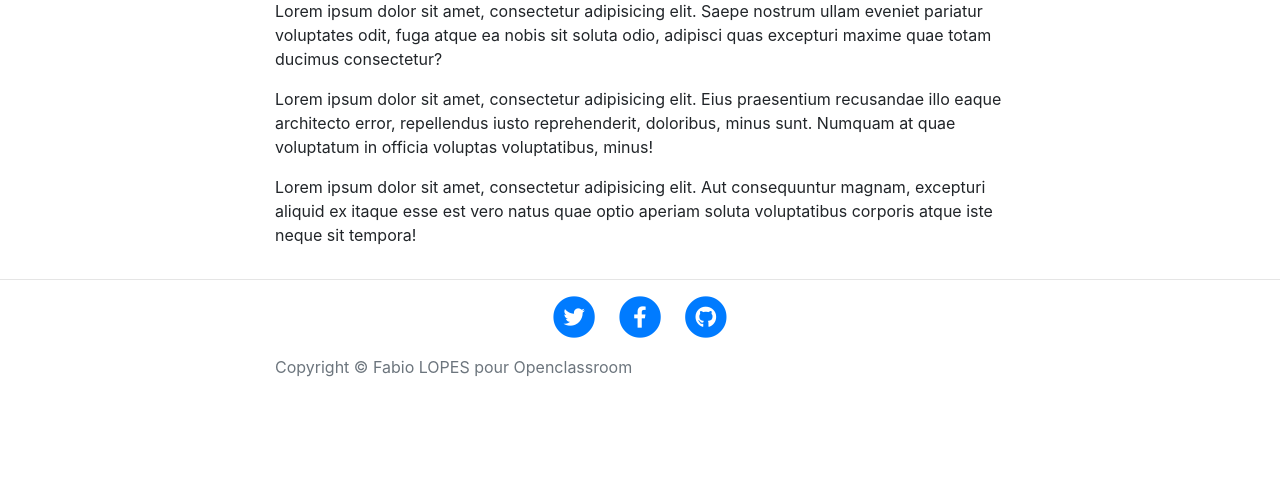
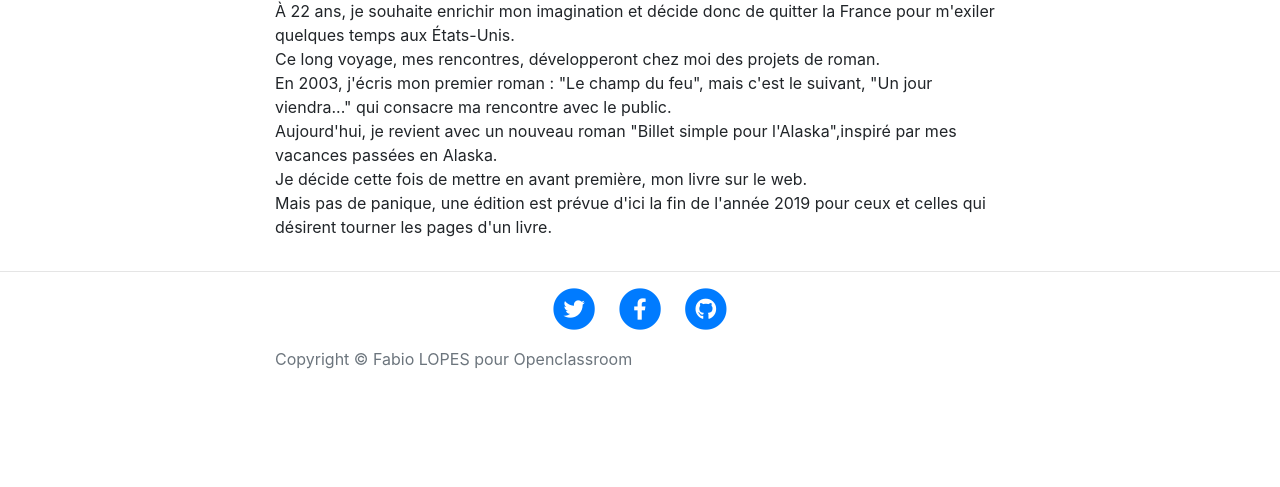
Before and after one commit to husotsuki/PROJET-4-PHP-BLOG-OP, a PHP site: page /PROJET-4-PHP-BLOG-OP/about.php in a window 1280 px wide. Shown: the part 81-568 px from the top of the page. Run offline with PHP 8.4, Linux system fonts and the light colour scheme; some libraries are stand-ins or nearby versions.

Commit message:
Begin of different test to merge with branch dev :innocent::sparkles:

```diff
--- a/views/about.php
+++ b/views/about.php
@@ -3,14 +3,14 @@
 <?php ob_start(); ?>
 
   <!-- Page Header -->
-  <header class="masthead" style="background-image: url('public/img/about-bg.jpg')">
+  <header class="masthead" style="background-image: url('public/img/author.jpg')">
     <div class="overlay"></div>
     <div class="container">
       <div class="row">
         <div class="col-lg-8 col-md-10 mx-auto">
           <div class="page-heading">
-            <h1>About Me</h1>
-            <span class="subheading">This is what I do.</span>
+            <h1>Qui suis-je ?</h1>
+            <span class="subheading">Jean Forteroche</span>
           </div>
         </div>
       </div>
@@ -21,9 +21,14 @@
   <div class="container">
     <div class="row">
       <div class="col-lg-8 col-md-10 mx-auto">
-        <p>Lorem ipsum dolor sit amet, consectetur adipisicing elit. Saepe nostrum ullam eveniet pariatur voluptates odit, fuga atque ea nobis sit soluta odio, adipisci quas excepturi maxime quae totam ducimus consectetur?</p>
-        <p>Lorem ipsum dolor sit amet, consectetur adipisicing elit. Eius praesentium recusandae illo eaque architecto error, repellendus iusto reprehenderit, doloribus, minus sunt. Numquam at quae voluptatum in officia voluptas voluptatibus, minus!</p>
-        <p>Lorem ipsum dolor sit amet, consectetur adipisicing elit. Aut consequuntur magnam, excepturi aliquid ex itaque esse est vero natus quae optio aperiam soluta voluptatibus corporis atque iste neque sit tempora!</p>
+        <p>
+                À 22 ans, je souhaite enrichir mon imagination et décide donc de quitter la France pour m'exiler quelques temps aux États-Unis. <br>
+                Ce long voyage, mes rencontres, développeront chez moi des projets de roman. <br>
+                En 2003, j'écris mon premier roman : "Le champ du feu", mais c'est le suivant, "Un jour viendra..." qui consacre ma rencontre avec le public. <br>
+                Aujourd'hui, je revient avec un nouveau roman "Billet simple pour l'Alaska",inspiré par mes vacances passées en Alaska. <br>
+                Je décide cette fois de mettre en avant première, mon livre sur le web. <br>
+                Mais pas de panique, une édition est prévue d'ici la fin de l'année 2019 pour ceux et celles qui désirent tourner les pages d'un livre.
+        </p>
       </div>
     </div>
   </div>
--- a/views/editPost.php
+++ b/views/editPost.php
@@ -5,14 +5,14 @@
 <?php ob_start(); ?>
 
 <!-- Page Header -->
-  <header class="masthead" style="background-image: url('public/img/home-bg.jpg')">
+  <header class="masthead" style="background-image: url('public/img/editpost.jpg')">
     <div class="overlay"></div>
     <div class="container">
       <div class="row">
         <div class="col-lg-8 col-md-10 mx-auto">
           <div class="site-heading">
-            <h1>Espace Administration </h1>
-            <span class="subheading">Bienvenue dans l'espace protégé </span>
+            <h1> Modification d'un billet </h1>
+            <span class="subheading">Espace Administration</span>
           </div>
         </div>
       </div>
--- a/views/login.php
+++ b/views/login.php
@@ -5,7 +5,7 @@
 <?php ob_start(); ?>
 
 <!-- Page Header -->
-  <header class="masthead" style="background-image: url('public/img/home-bg.jpg')">
+  <header class="masthead" style="background-image: url('public/img/login.jpg')">
     <div class="overlay"></div>
     <div class="container">
       <div class="row">
--- a/views/register.php
+++ b/views/register.php
@@ -5,7 +5,7 @@
 <?php ob_start(); ?>
 
 <!-- Page Header -->
-  <header class="masthead" style="background-image: url('public/img/home-bg.jpg')">
+  <header class="masthead" style="background-image: url('public/img/register.jpg')">
     <div class="overlay"></div>
     <div class="container">
       <div class="row">
--- a/views/template.php
+++ b/views/template.php
@@ -82,7 +82,7 @@
 		        <div class="col-lg-8 col-md-10 mx-auto">
 		          <ul class="list-inline text-center">
 		            <li class="list-inline-item">
-		              <a href="#">
+		              <a href="https://twitter.com/mrhusotsuki">
 		                <span class="fa-stack fa-lg">
 		                  <i class="fas fa-circle fa-stack-2x"></i>
 		                  <i class="fab fa-twitter fa-stack-1x fa-inverse"></i>
@@ -90,7 +90,7 @@
 		              </a>
 		            </li>
 		            <li class="list-inline-item">
-		              <a href="#">
+		              <a href="https://www.facebook.com/RFMOTORSCARS/">
 		                <span class="fa-stack fa-lg">
 		                  <i class="fas fa-circle fa-stack-2x"></i>
 		                  <i class="fab fa-facebook-f fa-stack-1x fa-inverse"></i>
@@ -98,7 +98,7 @@
 		              </a>
 		            </li>
 		            <li class="list-inline-item">
-		              <a href="#">
+		              <a href="https://github.com/husotsuki">
 		                <span class="fa-stack fa-lg">
 		                  <i class="fas fa-circle fa-stack-2x"></i>
 		                  <i class="fab fa-github fa-stack-1x fa-inverse"></i>
```
Also changed, not shown: public/img/author.jpg (added).
